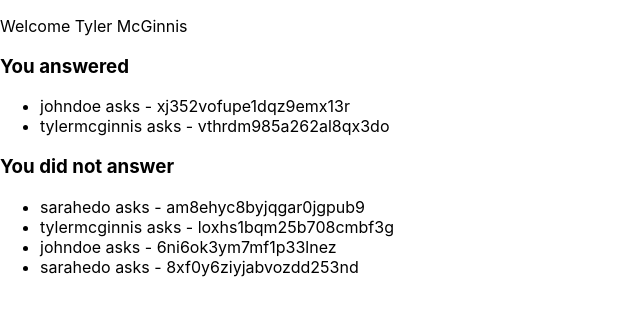
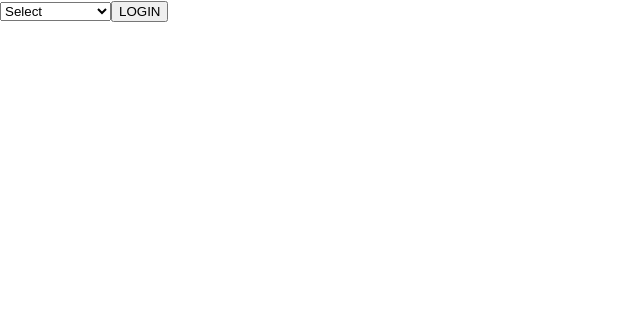
Before and after one commit to karmagan/would-you-rather, a React (Create React App) app: page /login in a window 1280 px wide. Shown: the top 316 px of the page, without its empty margins (0-640 px from the left). Built offline with nearby package versions, Linux system fonts and the light colour scheme.

Commit message:
feat: Login functionality

```diff
--- a/src/actions/shared.js
+++ b/src/actions/shared.js
@@ -2,15 +2,13 @@ import { getInitialData } from "../utils/api";
 import { receiveUsers } from "./users";
 import { receiveQuestions } from "./questions";
 import { setAuthedUser } from "./authedUser";
-
-const AUTHED_ID = 'tylermcginnis'
 
 export function handleInitialData(){
     return(dispatch)=>{
         return getInitialData().then(({users,questions})=>{
             dispatch(receiveUsers(users))
             dispatch(receiveQuestions(questions))
-            dispatch(setAuthedUser(AUTHED_ID))
+            dispatch(setAuthedUser(null))
         })
     }
 }
--- a/src/components/App.js
+++ b/src/components/App.js
@@ -2,6 +2,7 @@ import { connect } from "react-redux";
 import { handleInitialData } from "../actions/shared";
 import React from "react";
 import PollsHome from "./PollsHome";
+import Login from "./Login";
 
 class App extends React.Component {
   componentDidMount() {
@@ -10,17 +11,22 @@ class App extends React.Component {
   render() {
     return (
       <div className="App">
-        <p>Welcome {this.props.authedUser && this.props.authedUser.name}</p>
-        <PollsHome />
+        <Login />
+        {this.props.authedUser && (
+          <div>
+            <p>Welcome {this.props.authedUser.name}</p>
+            <PollsHome />
+          </div>
+        )}
       </div>
     );
   }
 }
 
-function mapStateToProps({authedUser,users}){
-  return{
-    authedUser:users[authedUser]
-  }
+function mapStateToProps({ authedUser, users }) {
+  return {
+    authedUser: users[authedUser],
+  };
 }
 
 export default connect(mapStateToProps)(App);
--- /dev/null
+++ b/src/components/Login.js
@@ -0,0 +1,50 @@
+import React from "react";
+import { connect } from "react-redux";
+import { setAuthedUser } from "../actions/authedUser";
+
+class Login extends React.Component {
+  state = {
+    user: "",
+  };
+  handleChange = (e) => {
+    const user = e.target.value;
+
+    this.setState(() => ({
+      user,
+    }))
+  };
+  handleSubmit = (e) => {
+    e.preventDefault();
+
+    const { user } = this.state;
+    const { dispatch } = this.props;
+    // todo: Add Tweet to Store
+    dispatch(setAuthedUser(user));
+    this.setState(() => ({
+      user: "",
+    }));
+  };
+  render() {
+    return (
+      <form onSubmit={this.handleSubmit}>
+        <select onChange={this.handleChange}>
+            <option value={null}>Select</option>
+          {this.props.users.map((user) => (
+            <option key={user.id} value={user.id}>
+              {user.name}
+            </option>
+          ))}
+        </select>
+        <button>LOGIN</button>
+      </form>
+    );
+  }
+}
+
+function mapStateToProps({ users }) {
+  return {
+    users: Object.values(users),
+  };
+}
+
+export default connect(mapStateToProps)(Login);
--- a/src/components/Poll.js
+++ b/src/components/Poll.js
@@ -0,0 +1,18 @@
+import React from "react";
+
+class Poll extends React.Component {
+  render() {
+    const { optionOne, optionTwo, author } = this.props.poll;
+    return (
+      <div style={{ border: "solid", margin: "10px", padding: "10px" }}>
+        <h3>{author} asks</h3>
+        <h2>Would you rather:</h2>
+        <p>
+          {optionOne.text} or {optionTwo.text}
+        </p>
+      </div>
+    );
+  }
+}
+
+export default Poll;
--- a/src/components/PollsList.js
+++ b/src/components/PollsList.js
@@ -1,14 +1,17 @@
 import React from "react";
 import { connect } from "react-redux";
+import Poll from "./Poll";
 
 class PollsList extends React.Component {
   render() {
-    console.log(this.props.polls)
+    const { polls } = this.props;
     return (
       <div>
         <ul>
-          {this.props.polls.map((poll) => (
-             <li key={poll.id}>{poll.author} asks - {poll.id}</li>
+          {polls.map((poll) => (
+            <li key={poll.id}>
+              <Poll poll={poll} />
+            </li>
           ))}
         </ul>
       </div>
@@ -16,9 +19,11 @@ class PollsList extends React.Component {
   }
 }
 
-function mapStateToProps({ questions },{pollsList}) {
+function mapStateToProps({ questions }, { pollsList }) {
   return {
-    polls: pollsList.map((poll)=>(questions[poll])).sort((a, b) => b.timestamp - a.timestamp),
+    polls: pollsList
+      .map((poll) => questions[poll])
+      .sort((a, b) => b.timestamp - a.timestamp),
   };
 }
 
--- a/src/index.js
+++ b/src/index.js
@@ -6,7 +6,8 @@ import { createStore } from "redux";
 import { Provider } from "react-redux";
 import rootReducer from "./reducers";
 import middleware from "./middleware";
-const store = createStore(rootReducer,middleware);
+
+const store = createStore(rootReducer, middleware);
 
 ReactDOM.render(
   <Provider store={store}>
```
Also changed, not shown: src/actions/authedUser.js (line endings or trailing spaces).
